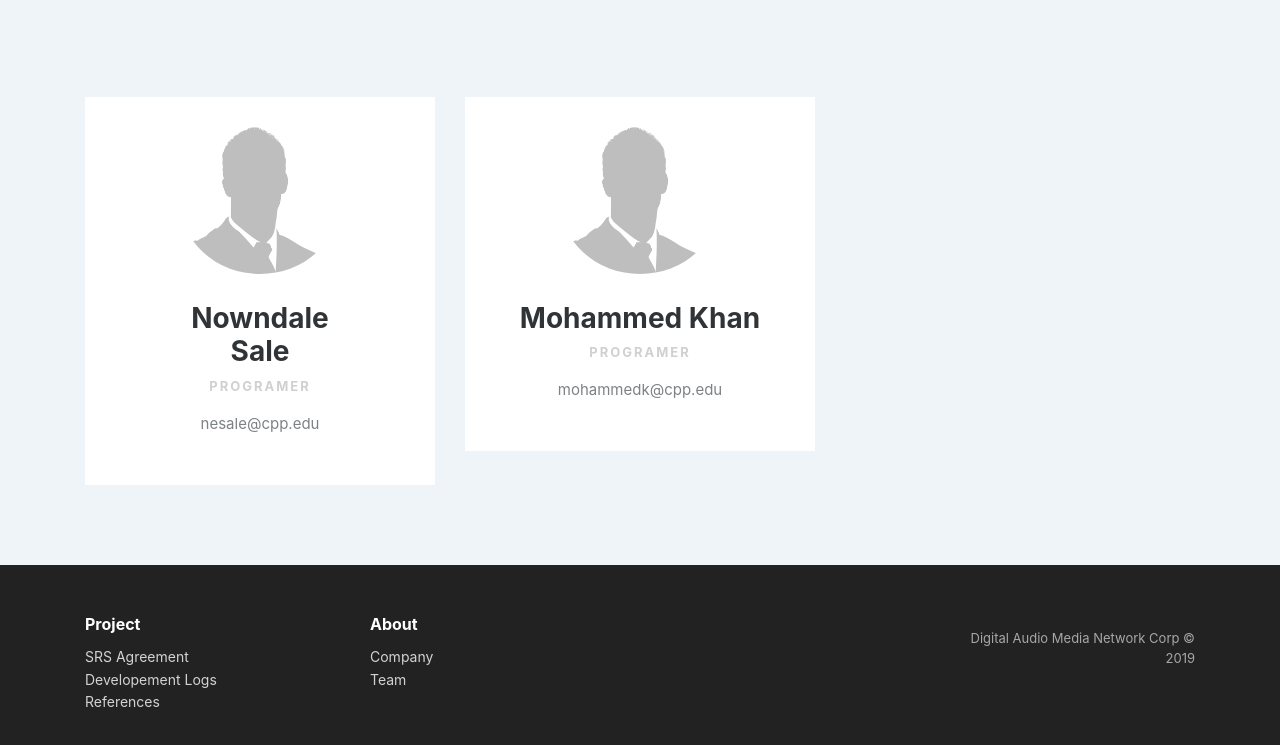
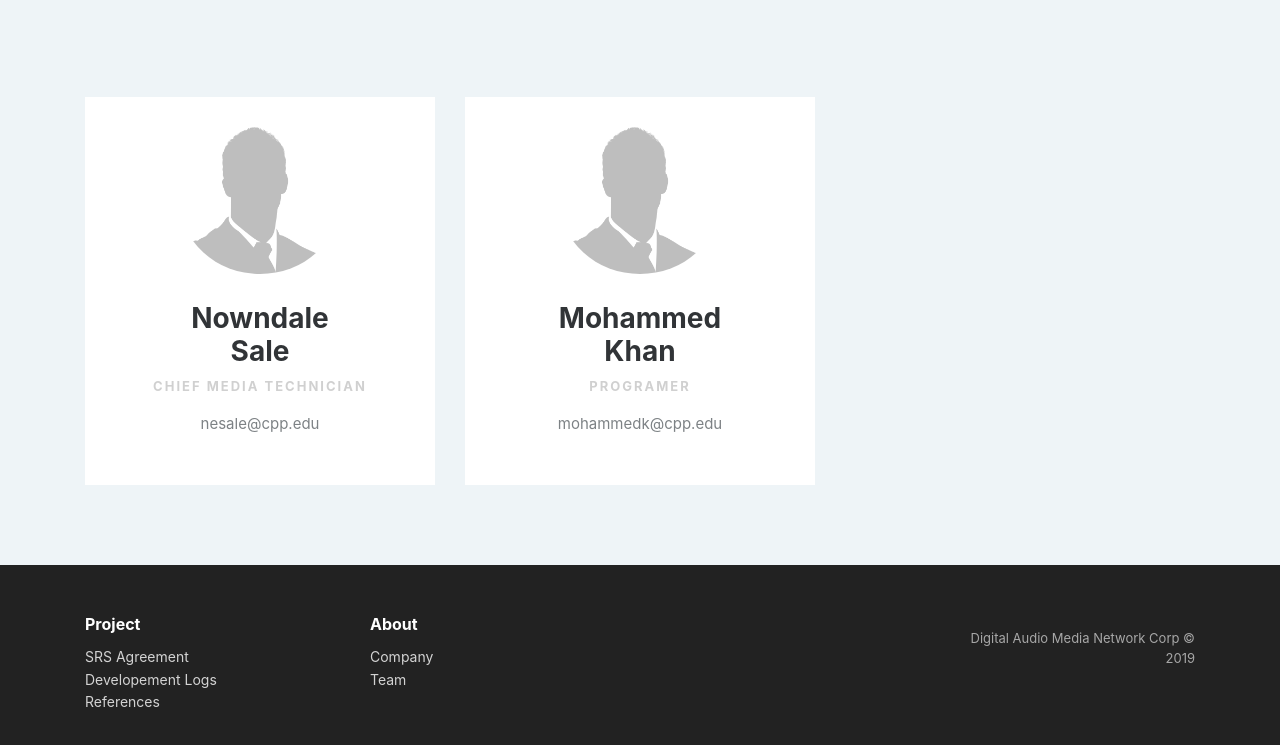
Before and after one commit to cs-4800-final-project/website, a plain HTML site: page about/index.html in a window 1280 px wide. Shown: the part 829-1574 px from the top of the page. Drawn offline with Linux system fonts and the light colour scheme.

Commit message:
update Nowndale job desc

```diff
--- a/about/index.html
+++ b/about/index.html
@@ -60,13 +60,13 @@
                 <div class="col-md-6 col-lg-4 item">
                     <div class="box"><img src="../assets/img/male.png" class="rounded-circle">
                         <h3 class="name">Nowndale <br>Sale</h3>
-                        <p class="title">Programer</p>
+                        <p class="title">Chief Media Technician</p>
                         <p class="description">nesale@cpp.edu</p>
                     </div>
                 </div>
                 <div class="col-md-6 col-lg-4 item">
                     <div class="box"><img src="../assets/img/male.png" class="rounded-circle">
-                        <h3 class="name">Mohammed Khan</h3>
+                        <h3 class="name">Mohammed <br>Khan</h3>
                         <p class="title">Programer</p>
                         <p class="description">mohammedk@cpp.edu</p>
                     </div>
```
